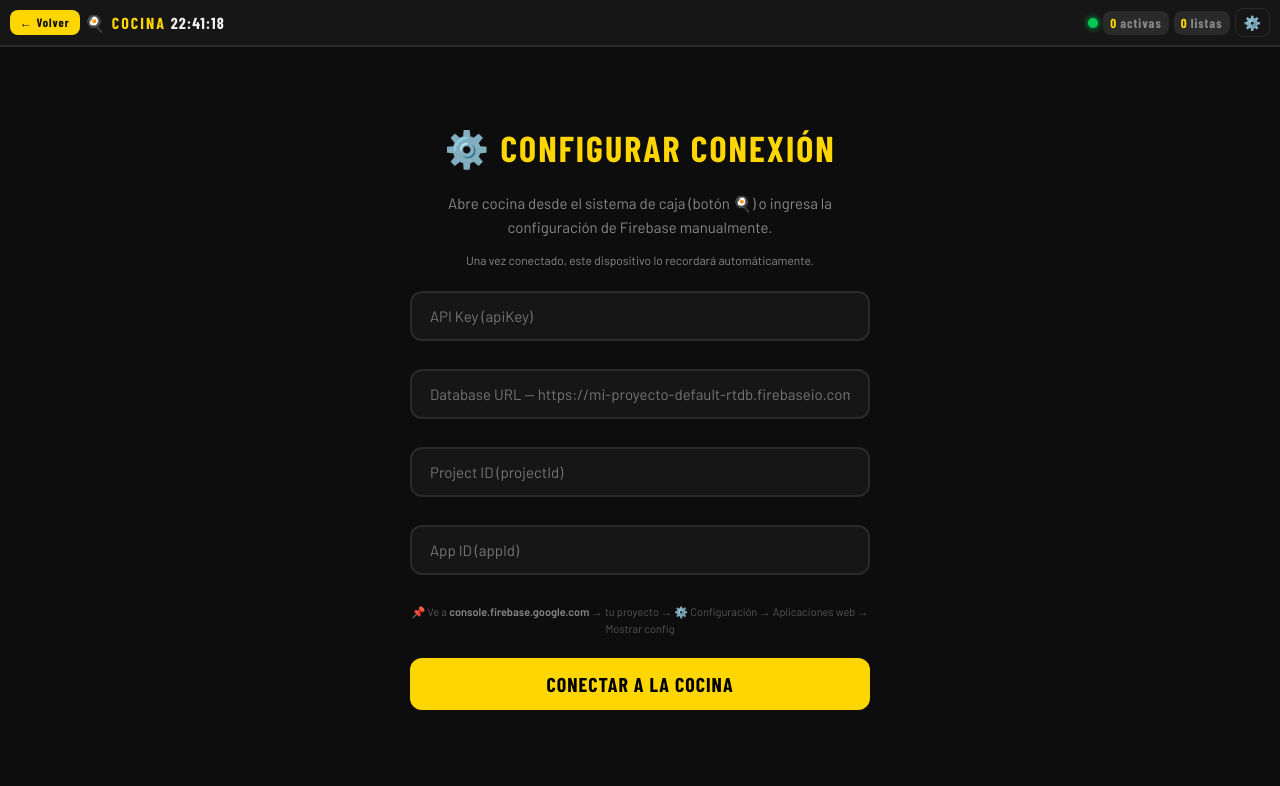
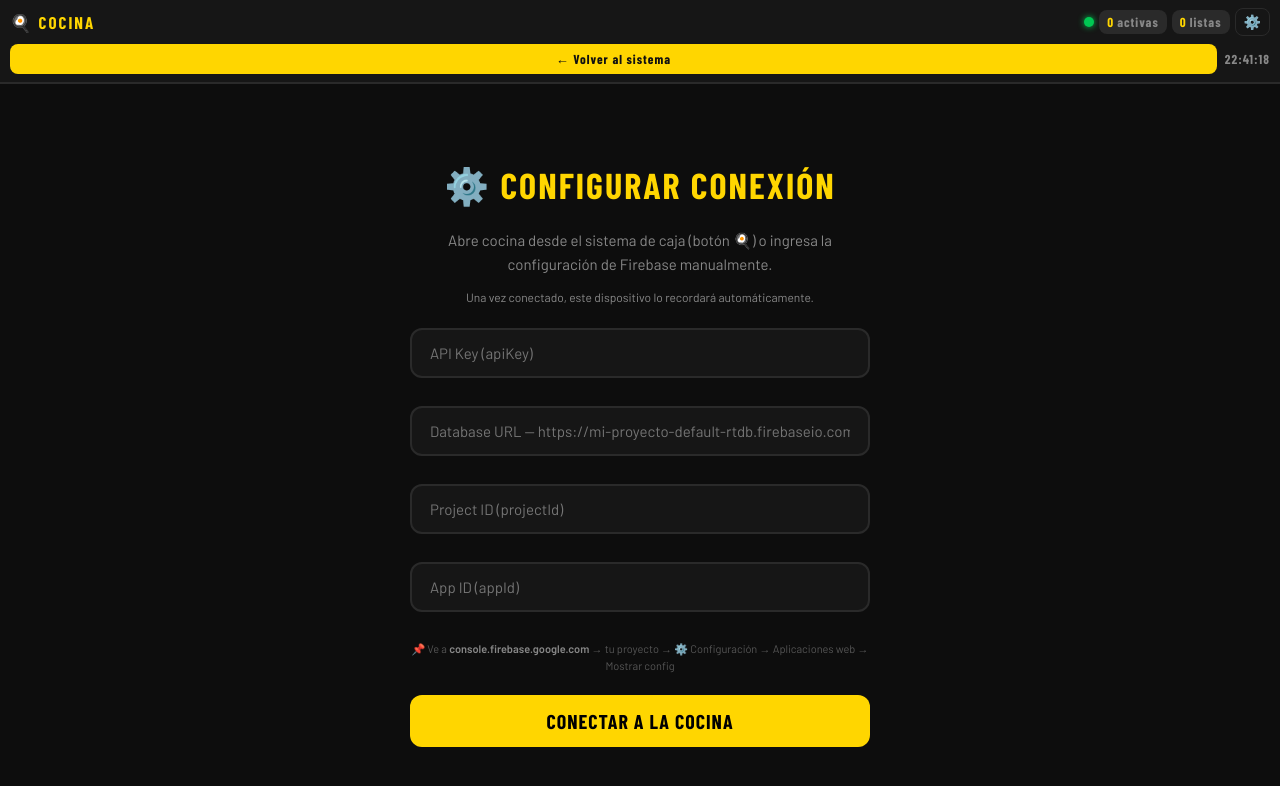
Before and after one commit to ochoacastro/Restaurante-DIAN, a plain HTML site: page cocina.html in a window 1280 px wide. Drawn offline with nearby package versions, Linux system fonts and the light colour scheme; a web font is replaced by a local one.

Commit message:
Upload via GitDeploy — cocina.html

```diff
--- a/cocina.html
+++ b/cocina.html
@@ -38,20 +38,32 @@
   /* ── TOP BAR ────────────────────────── */
   #topbar {
     display: flex;
-    align-items: center;
-    padding: 8px 10px;
+    flex-direction: column;
+    padding: 0;
     background: var(--surface);
     border-bottom: 2px solid var(--border);
     position: sticky;
     top: 0;
     z-index: 100;
-    gap: 5px;
-    overflow: hidden;
+  }
+
+  #topbar-row1 {
+    display: flex;
+    align-items: center;
+    padding: 8px 10px;
+    gap: 6px;
+  }
+
+  #topbar-row2 {
+    display: flex;
+    align-items: center;
+    gap: 8px;
+    padding: 0 10px 8px;
   }
 
   #topbar .brand {
     font-family: 'Barlow Condensed', sans-serif;
-    font-size: 16px;
+    font-size: 17px;
     font-weight: 900;
     letter-spacing: 2px;
     text-transform: uppercase;
@@ -64,9 +76,9 @@
 
   #clock {
     font-family: 'Barlow Condensed', sans-serif;
-    font-size: 16px;
+    font-size: 13px;
     font-weight: 700;
-    color: var(--text);
+    color: var(--muted);
     letter-spacing: 1px;
     white-space: nowrap;
     flex-shrink: 0;
@@ -83,7 +95,7 @@
   .stat-pill {
     background: var(--border);
     border-radius: 8px;
-    padding: 4px 7px;
+    padding: 4px 8px;
     font-family: 'Barlow Condensed', sans-serif;
     font-size: 13px;
     font-weight: 700;
@@ -95,18 +107,18 @@
   .stat-pill b { color: var(--yellow); margin-right: 3px; }
 
   #btnVolver {
-    background: var(--yellow) !important;
-    border: none !important;
-    color: #111 !important;
-    border-radius: 8px !important;
-    padding: 5px 10px !important;
+    flex: 1;
+    background: var(--yellow);
+    border: none;
+    color: #111;
+    border-radius: 8px;
+    padding: 7px 0;
     cursor: pointer;
-    font-size: 12px !important;
-    font-family: 'Barlow Condensed', sans-serif !important;
-    font-weight: 800 !important;
-    white-space: nowrap;
+    font-size: 13px;
+    font-family: 'Barlow Condensed', sans-serif;
+    font-weight: 800;
     letter-spacing: 1px;
-    flex-shrink: 0;
+    text-align: center;
   }
 
   /* ── OFFLINE / DESCONEXIÓN ──────────────── */
@@ -503,14 +515,18 @@
 <body>
 
   <div id="topbar">
-    <button id="btnVolver" onclick="volverAPedidos()" title="Volver">← Volver</button>
-    <div class="brand">🍳 Cocina</div>
-    <div id="clock">00:00:00</div>
-    <div class="top-stats">
-      <div id="fbStatusDotKds" title="Firebase desconectado"></div>
-      <div class="stat-pill"><b id="statActivas">0</b>activas</div>
-      <div class="stat-pill"><b id="statListas">0</b>listas</div>
-      <button onclick="showSetup()" style="background:none;border:1px solid var(--border);color:var(--muted);border-radius:8px;padding:5px 8px;cursor:pointer;font-size:14px;font-family:'Barlow',sans-serif;white-space:nowrap;flex-shrink:0;">⚙️</button>
+    <div id="topbar-row1">
+      <div class="brand">🍳 Cocina</div>
+      <div class="top-stats">
+        <div id="fbStatusDotKds" title="Firebase desconectado"></div>
+        <div class="stat-pill"><b id="statActivas">0</b>activas</div>
+        <div class="stat-pill"><b id="statListas">0</b>listas</div>
+        <button onclick="showSetup()" style="background:none;border:1px solid var(--border);color:var(--muted);border-radius:8px;padding:5px 8px;cursor:pointer;font-size:14px;flex-shrink:0;">⚙️</button>
+      </div>
+    </div>
+    <div id="topbar-row2">
+      <button id="btnVolver" onclick="volverAPedidos()">← Volver al sistema</button>
+      <div id="clock" style="font-family:'Barlow Condensed',sans-serif;font-size:13px;font-weight:700;color:var(--muted);letter-spacing:1px;white-space:nowrap;flex-shrink:0;">00:00:00</div>
     </div>
   </div>
 
```
